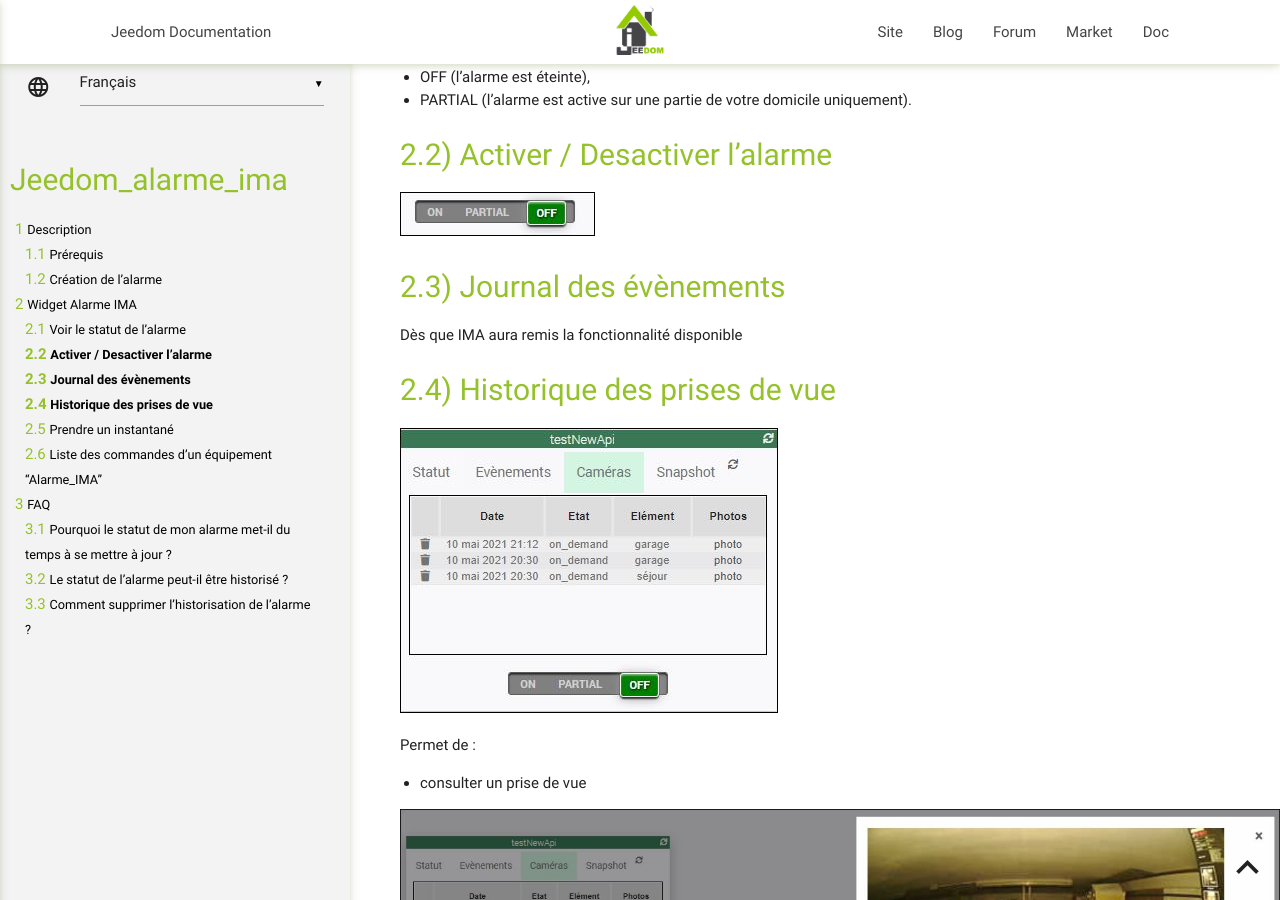
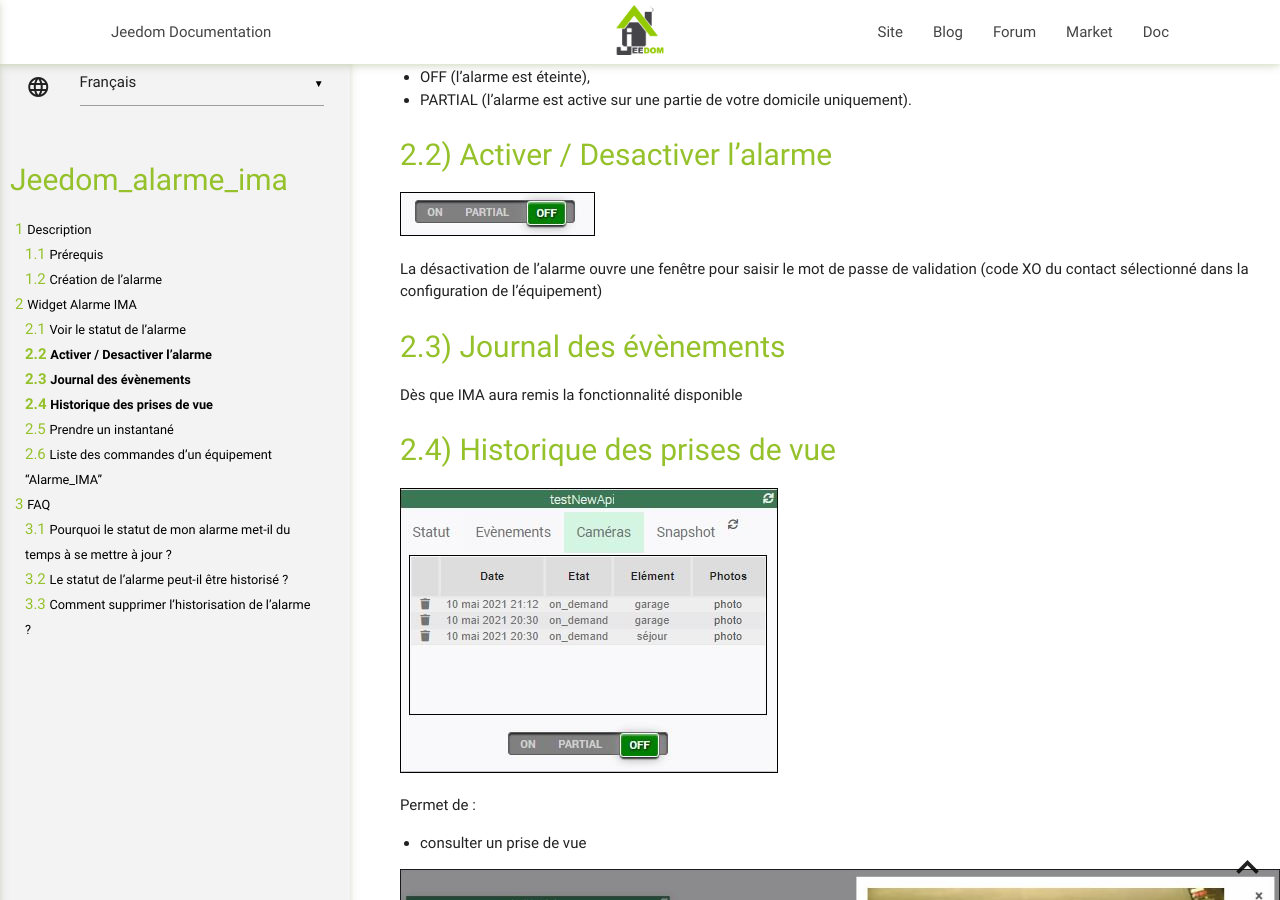
Before and after one commit to lplancke/jeedom_alarme_IMA, a Jekyll site: the page built from docs/fr_FR/index.md, in a window 1280 px wide and 900 px high, scrolled down 2387 px. Built offline with Jekyll 4.4.1, drawn with Linux system fonts in a browser that asks for light colours; our own code applies the rules of GitHub Pages for plain Markdown files.

Commit message:
Update index.md

```diff
--- a/docs/fr_FR/index.md
+++ b/docs/fr_FR/index.md
@@ -57,7 +57,6 @@ Le widget s'articule autour de 4 onglets :
 Et d'un radio bouton permettant de modifier le mode de l'alarme (total, partiel ou désactivé)
 
 
-
 Voir le statut de l'alarme
 ---
 Cliquez maintenant sur Accueil > Dashboard : un nouveau widget apparaît, qui représente le statut actuel de l'alarme.
@@ -73,8 +72,9 @@ Cliquez maintenant sur Accueil > Dashboard : un nouveau widget apparaît, qui re
 Activer / Desactiver l'alarme
 ---
 
+![alt text](../images/Alarme_IMA_Widget_change_status.JPG "Modifier état activation de l'alarme")
 
-![alt text](../images/Alarme_IMA_Widget_change_status.JPG "Modifier état activation de l'alarme")
+La désactivation de l'alarme ouvre une fenêtre pour saisir le mot de passe de validation (code XO du contact sélectionné dans la configuration de l'équipement)
 
 Journal des évènements
 ---
```
